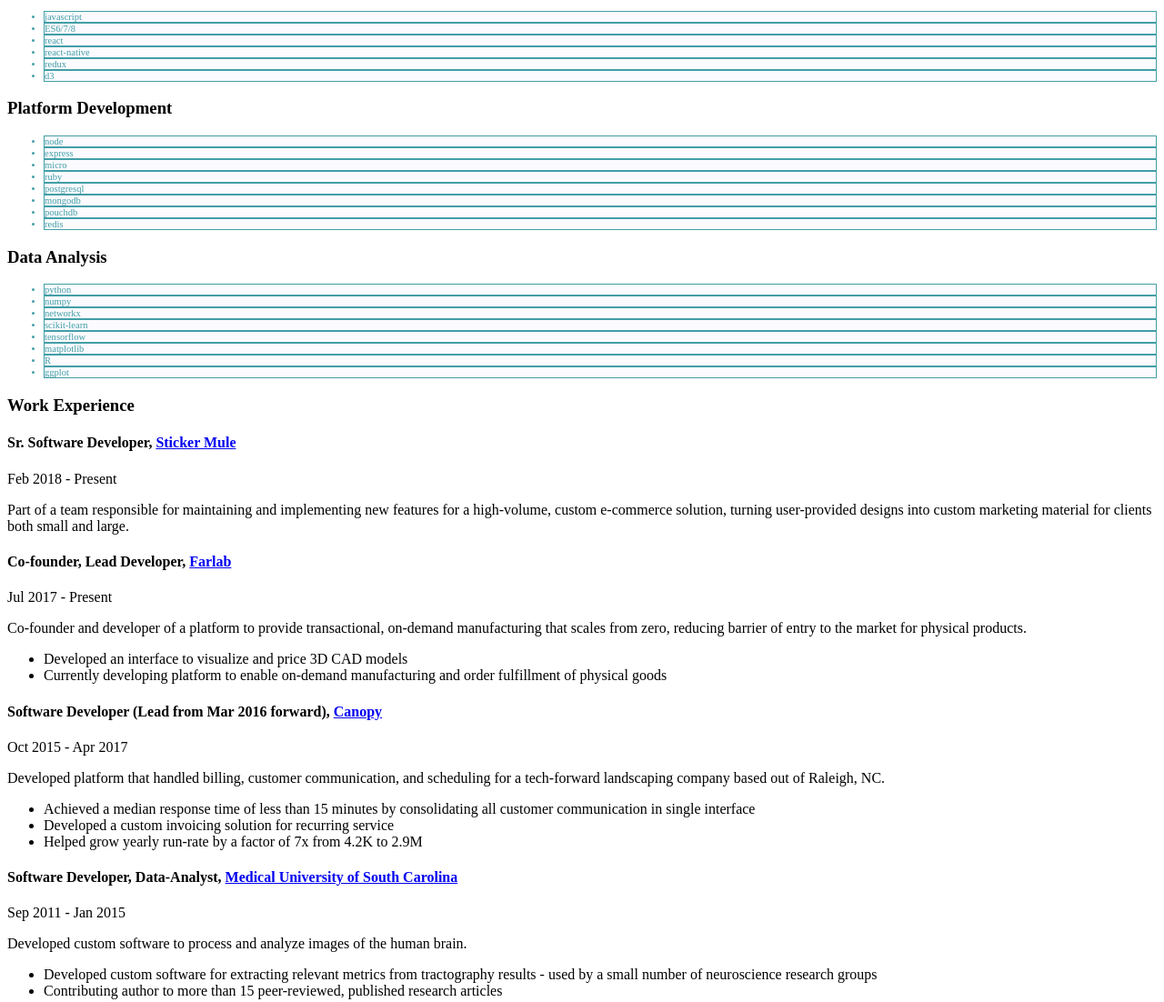
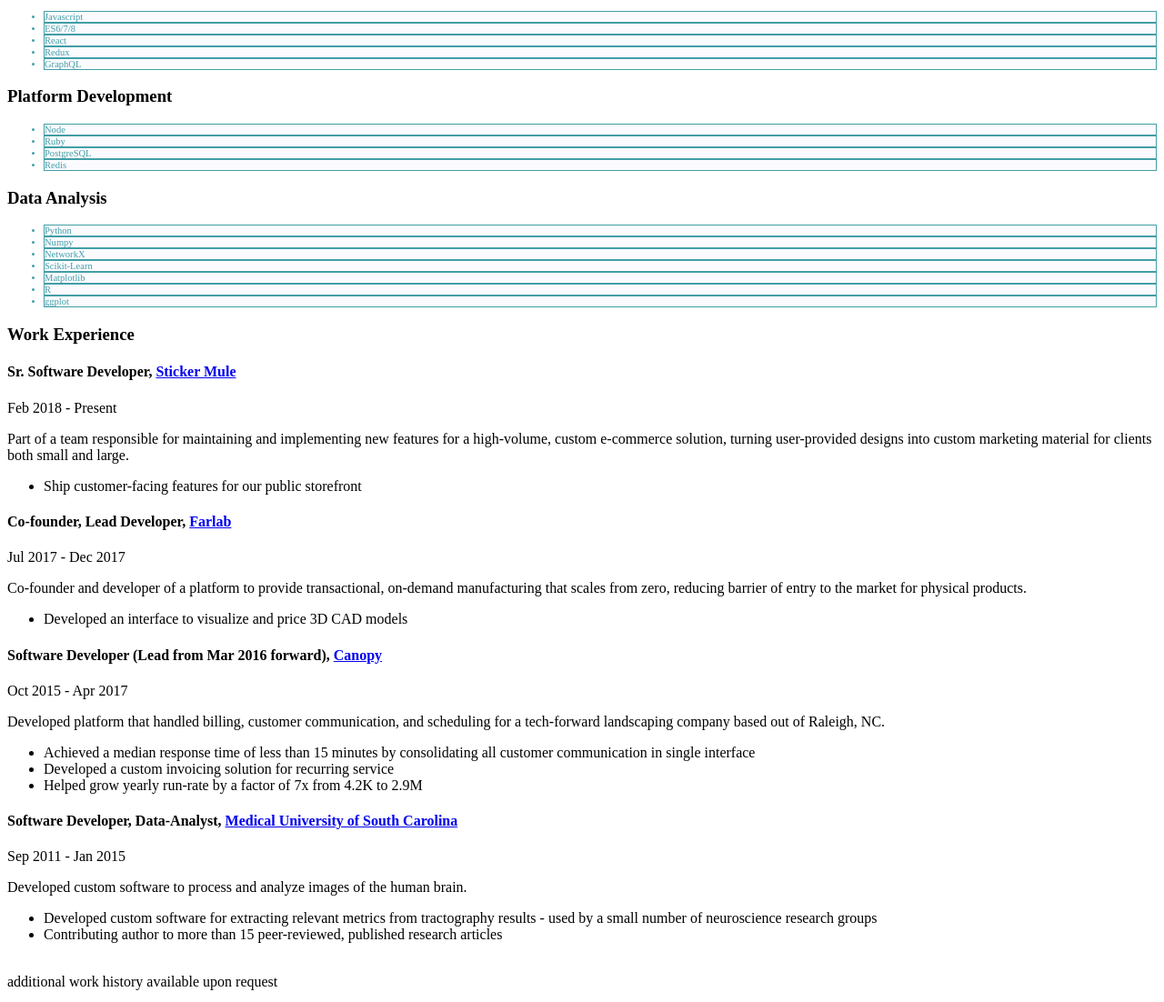
Before and after one commit to tnez/tnesland.me, a Gatsby site: page /resume in a window 1280 px wide. Shown: the part 680-1782 px from the top of the page at 91% size. Built offline with nearby package versions, Linux system fonts and the light colour scheme; Gatsby itself is replaced by a stand-in of ours.

Commit message:
chore: update resume (#25)
* Update Farlab entry

* Update Sticker Mule entry

* Update skills section

* Add additional history tag to web version

```diff
--- a/src/modules/resume/data.js
+++ b/src/modules/resume/data.js
@@ -42,18 +42,19 @@ export default {
       startDate: '2018-02-12',
       summary:
         'Part of a team responsible for maintaining and implementing new features for a high-volume, custom e-commerce solution, turning user-provided designs into custom marketing material for clients both small and large.',
-      highlights: [],
+      highlights: ['Ship customer-facing features for our public storefront'],
     },
     {
       company: 'Farlab',
       position: 'Co-founder, Lead Developer',
-      website: 'https://www.farlabhq.com',
+      website:
+        'https://medium.com/@bryanchapl/the-future-of-manufacturing-c5f93da0ea73',
       startDate: '2017-07-01',
+      endDate: '2017-12-31',
       summary:
         'Co-founder and developer of a platform to provide transactional, on-demand manufacturing that scales from zero, reducing barrier of entry to the market for physical products.',
       highlights: [
         'Developed an interface to visualize and price 3D CAD models',
-        'Currently developing platform to enable on-demand manufacturing and order fulfillment of physical goods',
       ],
     },
     {
@@ -117,37 +118,20 @@ export default {
   skills: [
     {
       name: 'Web & Application Development',
-      keywords: [
-        'javascript',
-        'ES6/7/8',
-        'react',
-        'react-native',
-        'redux',
-        'd3',
-      ],
+      keywords: ['Javascript', 'ES6/7/8', 'React', 'Redux', 'GraphQL'],
     },
     {
       name: 'Platform Development',
-      keywords: [
-        'node',
-        'express',
-        'micro',
-        'ruby',
-        'postgresql',
-        'mongodb',
-        'pouchdb',
-        'redis',
-      ],
+      keywords: ['Node', 'Ruby', 'PostgreSQL', 'Redis'],
     },
     {
       name: 'Data Analysis',
       keywords: [
-        'python',
-        'numpy',
-        'networkx',
-        'scikit-learn',
-        'tensorflow',
-        'matplotlib',
+        'Python',
+        'Numpy',
+        'NetworkX',
+        'Scikit-Learn',
+        'Matplotlib',
         'R',
         'ggplot',
       ],
--- a/src/pages/resume.js
+++ b/src/pages/resume.js
@@ -112,6 +112,10 @@ const Resume = props => (
           props => <WorkEntry key={props.company} {...props} />,
           resumeData.work
         )}
+        <span className="i fw2">
+          <br />
+          additional work history available upon request
+        </span>
       </article>
       <article className="mv4">
         <h3 className="bb b--black-10">
```
